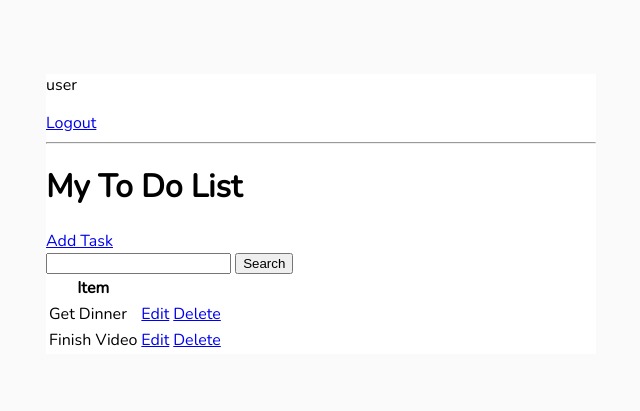
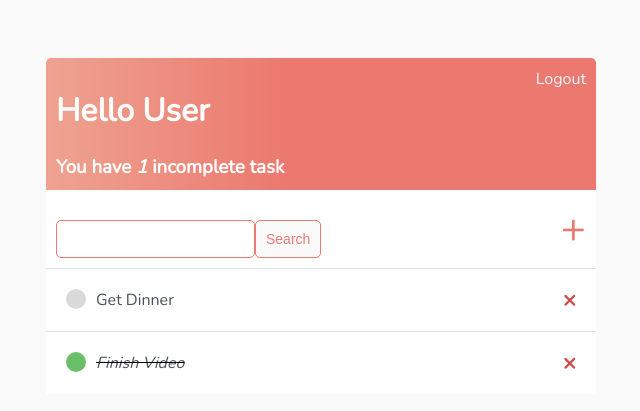
Before and after one commit to jared-ruiz/Todo-List, a Django app: page / in a window 1280 px wide. Shown: the top 411 px of the page, without its empty margins (319-959 px from the left). Run offline with Django 4.2, Linux system fonts and the light colour scheme; a user stored in the database is signed in; data comes from the database, SQL or seed files in the repository; both versions use the stored data as it was after the commit.

Commit message:
Added styling to all templates that inherit from main. Added a lot in line styling for forms and such.

```diff
--- a/base/templates/base/main.html
+++ b/base/templates/base/main.html
@@ -19,11 +19,112 @@
                 padding-top: 50px;
             }
 
+            a, p {
+                color: #4b5156
+            }
+
             .container {
                 max-width: 550px;
                 margin: auto;
                 background-color: #fff
             }
+
+            .header-bar {
+                display: flex;
+                justify-content: space-between;
+                color: #fff;
+                padding: 10px;
+                border-radius: 5px 5px 0 0;
+                background: linear-gradient(90deg, #EEA390 0%, #EB796F 43%, #EB796F 100%)
+            }
+
+            .header-bar a {
+                text-decoration: none;
+                color: rgb(247, 247, 247)
+            }
+
+            .task-wrapper {
+                display: flex;
+                align-items: center;
+                justify-content: space-between;
+                padding: 20px;
+                background-color: #fff;
+                border-top: 1px solid rgb(226, 226, 226);
+            }
+
+            .task-title {
+                display: flex;
+            }
+
+            .task-title a {
+                text-decoration: none;
+                color: #4b5156;
+                margin-left: 10px;
+            }
+
+            .task-complete-icon {
+                height: 20px;
+                width: 20px;
+                background-color: rgb(105, 192, 105);
+                border-radius: 50%;
+            }
+
+            .task-incomplete-icon {
+                height: 20px;
+                width: 20px;
+                background-color: rgb(218, 218, 218);
+                border-radius: 50%;
+            }
+
+            .delete-link {
+                text-decoration: none;
+                font-weight: 900;
+                color: #cf4949;
+                font-size: 22px;
+                line-height: 0;
+            }
+
+            #search-add-wrapper {
+                display: flex;
+                justify-content: space-between;
+                align-items: center;
+                padding: 10px;
+            }
+
+            #add-link {
+                color: #EB796F;
+                text-decoration: none;
+                font-size: 42px;
+            }
+
+            input[type=text], input[type=password], textarea {
+                border: 1px solid #EB796F;
+                border-radius: 5px;
+                padding: 10px;
+                width: 90%;
+            }
+
+            label {
+                padding-top: 10px !important;
+                display: block;
+            }
+
+            .button {
+                border: 1px solid #EB796F;
+                background-color: #FAFAFA;
+                color: #EB796F;
+                padding: 10px;
+                font-size: 14px;
+                border-radius: 5px;
+                cursor: pointer;
+                text-decoration: none;
+            }
+
+            .card-body {
+                padding: 20px;
+            }
+
+
         </style>
 
     </head>
--- a/base/templates/base/task_list.html
+++ b/base/templates/base/task_list.html
@@ -1,43 +1,54 @@
 {% extends 'base/main.html' %}
 {% block content %}
 
-{% if request.user.is_authenticated %}
-    <p>{{request.user}}</p>
+<div class="header-bar">
+    <div>
+        <h1>Hello {{ request.user|title }}</h1>
+        <h3 style="margin:0">You have <i>{{count}}</i> incomplete task{{ count|pluralize:"s" }}</h3>
+    </div>
+
+    {% if request.user.is_authenticated %}
     <a href="{% url 'logout' %}">Logout</a>
-{% else %}
+    {% else %}
     <a href="{% url 'login' %}">Login</a>
-{% endif %}
+    {% endif %}
 
-<hr>
-<h1>My To Do List</h1>
-<a href="{% url 'task-create' %}">Add Task</a>
+</div>
 
-<form method='GET'>
+<div id="search-add-wrapper">
 
-    <input type='text' name='search-area' value={{search_input}}>
-    <input type="submit" value='Search'>
+    <form method='GET' style="margin-top: 20px; display: flex;">
+        <input type='text' name='search-area' value={{search_input}}>
+        <input class="button" type="submit" value='Search'>
+    </form>
+    <a id="add-link" href="{% url 'task-create' %}">&#x2b;</a>
+</div>
 
-</form>
 
-<table>
-    <tr>
-        <th>Item</th>
-        <th></th>
-        <th></th>
-    </tr>
+<div class="task-items-wrapper">
+    {% for task in tasks %}
+        <div class="task-wrapper">
+            {% if task.complete %}
+                <div class="task-title">
+                    <div class="task-complete-icon"></div>
+                    <i><s><a href="{% url 'task-update' task.id %}">{{task}}</a></s></i>
+                </div>
+                <a class="delete-link" href="{% url 'task-delete' task.id %}">&#215;</a>
 
-    {% for task in tasks %}
+            {% else %}
+                <div class="task-title">
+                    <div class="task-incomplete-icon"></div>
+                    <a href="{% url 'task-update' task.id %}">{{task}}</a>
+                </div>
+                <a class="delete-link" href="{% url 'task-delete' task.id %}">&#215;</a>
 
-    <tr>
-        <td>{{task.title}}</td>
-        <td><a href= "{% url 'task-update' task.id %}">Edit</a></td>
-        <td><a href="{% url 'task-delete' task.id %}">Delete</a></td>
-    </tr>
+            {% endif %}
+        </div>
+
 
     {% empty %}
-        <h3>No items in list</h3>
-
+    <h3>No Items in List</h3>
     {% endfor %}
-</table>
+</div>
 
 {% endblock content %}
```
Also changed, not shown: base/templates/base/login.html (+11 -7 lines), base/templates/base/register.html (+16 -7 lines), base/templates/base/task_confirm_delete.html (+13 -6 lines), base/templates/base/task_form.html (+11 -7 lines), db.sqlite3.
